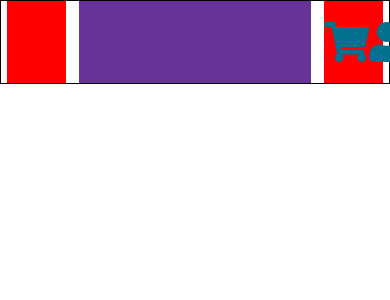
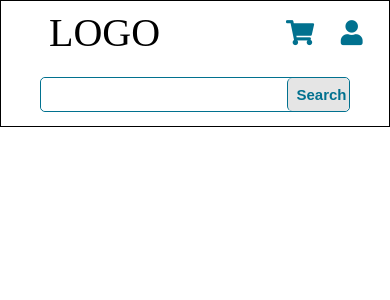
Before and after one commit to darishodzic/ItCamp-Frontend, a React (Create React App) app: page / in a window 390 px wide. Shown: the top 300 px of the page. Built offline with nearby package versions, Linux system fonts and the light colour scheme.

Commit message:
navbar 1.0

```diff
--- a/src/components/Navigation/index.jsx
+++ b/src/components/Navigation/index.jsx
@@ -3,11 +3,16 @@ import classes from "./style.module.scss";
 const Navigation = () => {
   return (
     <nav>
-      <div className={classes.logo}></div>
-      <div className={classes.searchBar}></div>
+      <div className={classes.logo}>LOGO</div>
+      <div className={classes.searchBar}>
+        <form>
+          <input type="text" />
+          <button type="submit">Search</button>
+        </form>
+      </div>
       <div className={classes.icon}>
         <i className="fas fa-shopping-cart"></i>
-        <i class="fas fa-user"></i>
+        <i className="fas fa-user"></i>
       </div>
     </nav>
   );
--- a/src/components/Navigation/style.module.scss
+++ b/src/components/Navigation/style.module.scss
@@ -1,4 +1,10 @@
 @import "../mainStyle/style";
+
+* {
+  margin: 0;
+  padding: 0;
+  box-sizing: border-box;
+}
 
 nav {
   width: 100vw;
@@ -12,25 +18,110 @@ nav {
 }
 
 .logo {
-  width: 15%;
+  width: 20%;
   height: 100%;
-  background-color: red;
+  display: flex;
+  justify-content: center;
+  align-items: center;
+  font-size: 40px;
 }
 
 .searchBar {
-  width: 60%;
+  width: 50%;
   height: 100%;
-  background-color: rebeccapurple;
+  display: flex;
+  justify-content: center;
+  align-items: center;
+  form {
+    width: 80%;
+    border: 1px solid $theme-color;
+    border-radius: 5px;
+    display: flex;
+    justify-content: center;
+    align-items: center;
+  }
+  input {
+    width: 80%;
+    padding: 0.5rem 0.5rem;
+    border: none;
+    border-radius: 5px 0 0 5px;
+    font-size: 18px;
+    &:focus {
+      border: none;
+      outline: none;
+      background-color: $background-color;
+    }
+  }
+  button {
+    padding: 0.5rem 0.5rem;
+    background-color: $background-color;
+    color: $theme-color;
+    height: 100%;
+    width: 20%;
+    border: none;
+    border-radius: 5px;
+    border-left: 1px solid $theme-color;
+
+    font-size: 18px;
+    font-weight: bold;
+    cursor: pointer;
+    &:hover {
+      background-color: $dark-grey;
+    }
+  }
 }
 
 .icon {
-  width: 15%;
+  padding: 0 2rem;
+  width: 20%;
   height: 100%;
-  background-color: red;
   color: $theme-color;
-  font-size: 2.5rem;
+  font-size: 2rem;
   display: flex;
   justify-content: space-evenly;
   align-items: center;
   cursor: pointer;
+  i:hover {
+    color: $theme-color-dark;
+  }
 }
+
+@media screen and (max-width: 700px) {
+  .icon {
+    grid-area: "icon";
+    font-size: 25px;
+    padding: 0;
+    grid-column-start: 3;
+    grid-column-end: 4;
+    grid-row-start: 1;
+    grid-row-end: 2;
+    width: 100%;
+  }
+  .searchBar {
+    grid-area: "searchBar";
+    grid-column-start: 1;
+    grid-column-end: 4;
+    grid-row-start: 2;
+    grid-row-end: 3;
+    width: 100%;
+    button,
+    input {
+      font-size: 15px;
+    }
+  }
+  .logo {
+    justify-content: flex-start;
+    margin-left: 3rem;
+    grid-area: "logo";
+    width: 100%;
+    grid-column-start: 1;
+
+    grid-column-end: 3;
+  }
+  nav {
+    height: 15vh;
+    display: grid;
+    grid-template-columns: repeat(3, 1fr);
+    grid-template-rows: repeat(2, 1fr);
+  }
+}
--- a/src/components/mainStyle/style.scss
+++ b/src/components/mainStyle/style.scss
@@ -1,4 +1,6 @@
 $background-color: #e5e5e5;
+$white: white;
+$dark-grey: #c4c4c4;
 $theme-color: #01718f;
+$theme-color-dark: #034d61;
 $text-color: black;
-$white: white;
```
